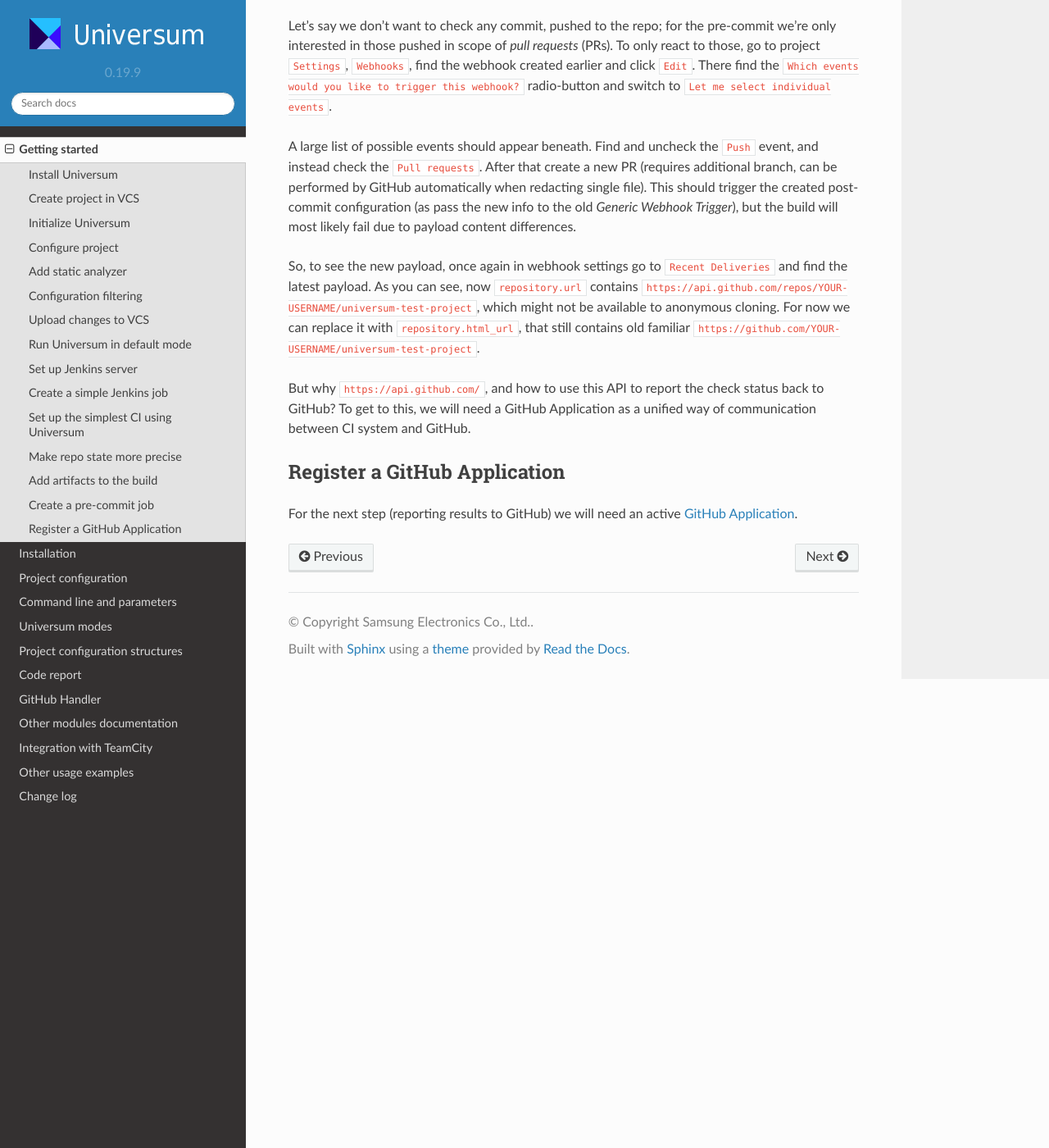
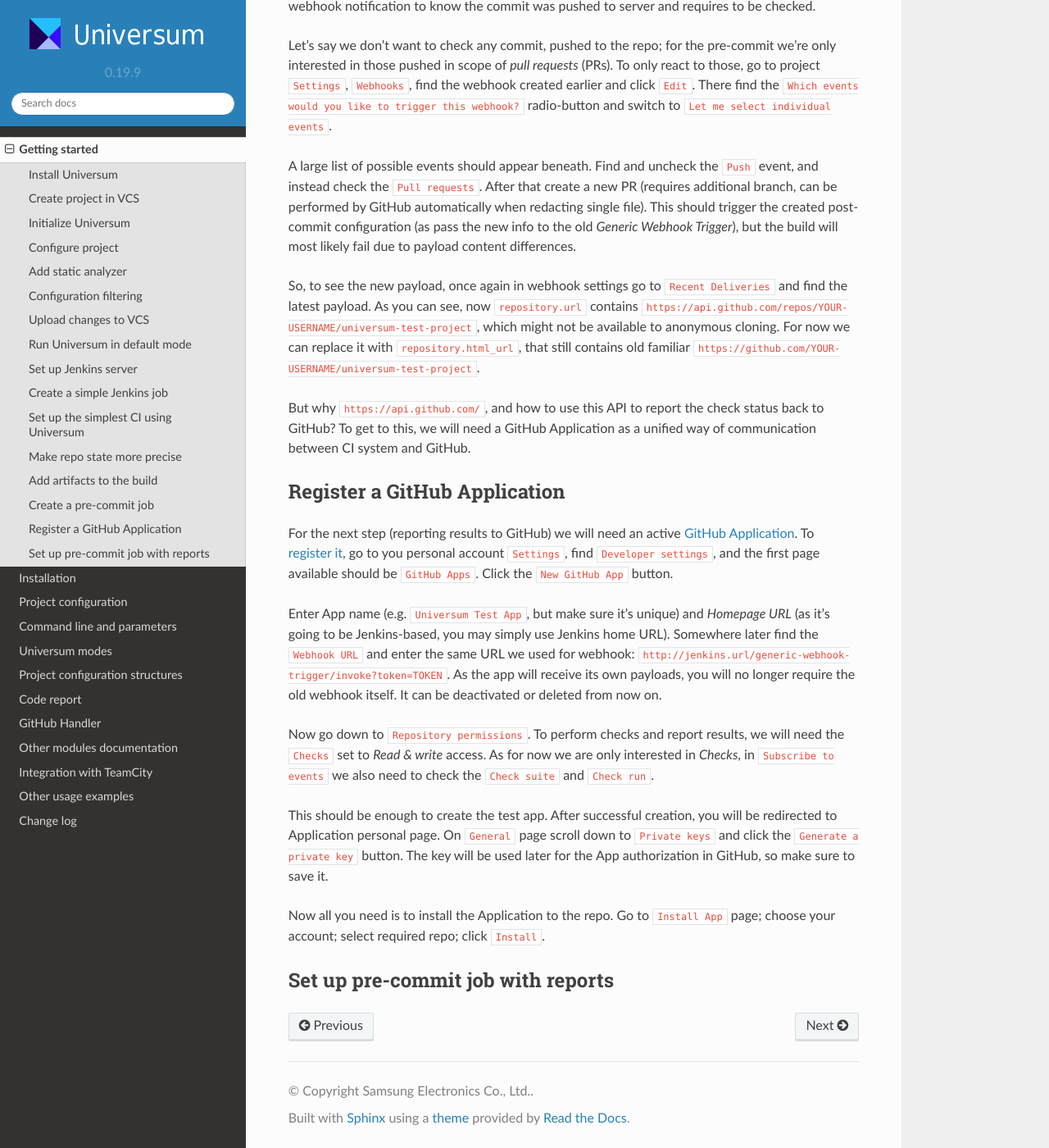
Before and after one commit to Samsung/Universum, a Sphinx documentation site: the page built from doc/guide.rst, in a window 1280 px wide and 1400 px high, scrolled down 14624 px. Shown: the whole window at 82% size. Built offline with Sphinx 7.4.7 and the Read the Docs theme 2.0.0, drawn with Linux system fonts in a browser that asks for light colours; some of the changed text lies outside the part shown.

Commit message:
update(docs): add a GitHub App registration comments

```diff
--- a/doc/guide.rst
+++ b/doc/guide.rst
@@ -19,6 +19,7 @@ GitHub application and Pylint analyzer. These are the steps to take:
 13. :ref:`Add artifacts to the build <guide#add-artifacts>`
 14. :ref:`Create a pre-commit job <guide#pre-commit>`
 15. :ref:`Register a GitHub Application <guide#github-app>`
+16. :ref:`Set up pre-commit job with reports <guide#report>`
 
 
 .. _guide#install:
@@ -1004,8 +1005,33 @@ Register a GitHub Application
 -----------------------------
 
 For the next step (reporting results to GitHub) we will need an active `GitHub Application
-<https://docs.github.com/en/developers/apps>`__.
+<https://docs.github.com/en/developers/apps>`__. To `register it
+<https://docs.github.com/en/developers/apps/getting-started-with-apps/
+setting-up-your-development-environment-to-create-a-github-app#step-2-register-a-new-github-app>`__,
+go to you personal account ``Settings``, find ``Developer settings``, and the first page available should be
+``GitHub Apps``. Click the ``New GitHub App`` button.
 
+Enter App name (e.g. ``Universum Test App``, but make sure it's unique) and `Homepage URL` (as it's going to be
+Jenkins-based, you may simply use Jenkins home URL). Somewhere later find the ``Webhook URL`` and enter the same URL
+we used for webhook: ``http://jenkins.url/generic-webhook-trigger/invoke?token=TOKEN``. As the app will receive
+its own payloads, you will no longer require the old webhook itself. It can be deactivated or deleted from now on.
+
+Now go down to ``Repository permissions``. To perform checks and report results, we will need the ``Checks`` set to
+`Read & write` access. As for now we are only interested in `Checks`, in ``Subscribe to events`` we also need
+to check the ``Check suite`` and ``Check run``.
+
+This should be enough to create the test app. After successful creation, you will be redirected to Application
+personal page. On ``General`` page scroll down to ``Private keys`` and click the ``Generate a private key`` button.
+The key will be used later for the App authorization in GitHub, so make sure to save it.
+
+Now all you need is to install the Application to the repo. Go to ``Install App`` page; choose your account;
+select required repo; click ``Install``.
+
+
+.. _guide#report:
+
+Set up pre-commit job with reports
+----------------------------------
 
 
 .. TBD
```
